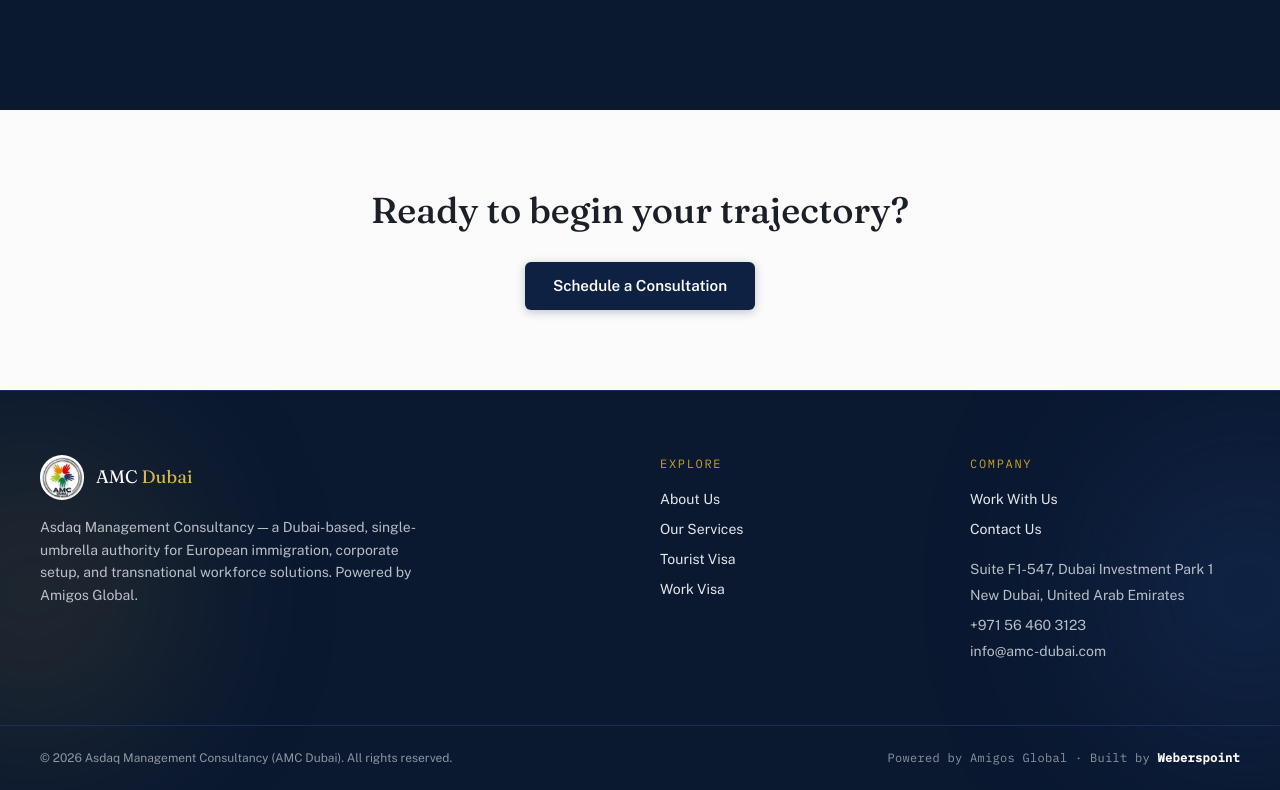
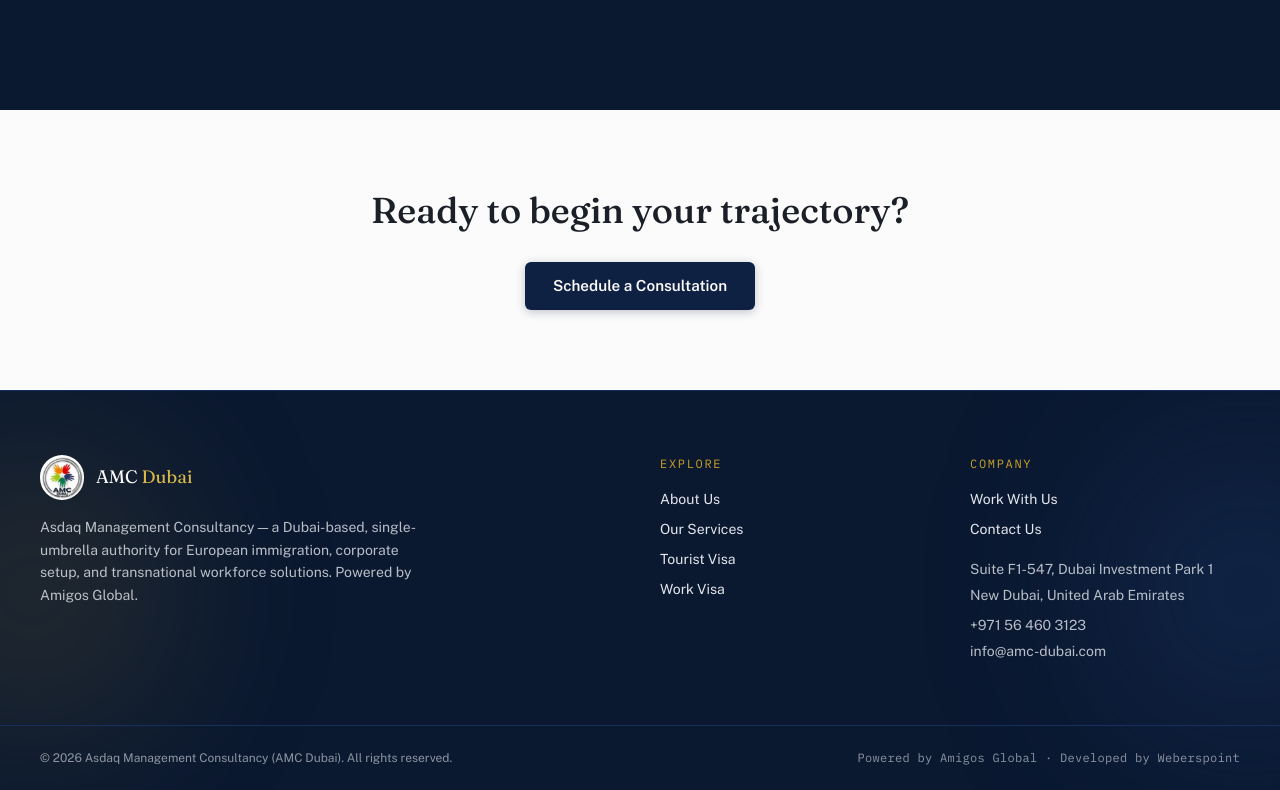
Before and after one commit to Raihanhn/amc, a Next.js app: page /about-us in a window 1280 px wide. Shown: the part 2608-3398 px from the top of the page. Built offline with nearby package versions, Linux system fonts and the light colour scheme.

Commit message:
footer updated with text developed by

```diff
--- a/components/Footer.js
+++ b/components/Footer.js
@@ -99,12 +99,12 @@ export default function Footer() {
             Dubai). All rights reserved.
           </p>
           <p className="font-mono tracking-wide">
-            Powered by Amigos Global · Built by{" "}
+            Powered by Amigos Global · Developed by{" "}
             <a
               href="https://weberspoint.com"
               target="_blank"
               rel="noopener noreferrer"
-              className=" font-semibold text-white hover:text-gold-300"
+              className=" text-xs text-platinum-200/60 hover:text-gold-300"
             >
               Weberspoint
             </a>
--- a/pages/index.js
+++ b/pages/index.js
@@ -133,10 +133,10 @@ export default function Home() {
               bespoke global trajectories for individuals and enterprises alike.
             </p>
             <div className="mt-9 flex flex-wrap gap-4">
-              <Button href="/contact-us" variant="gold" className="w-full sm:w-auto transition transform hover:scale-105">
+              <Button href="/contact-us" variant="gold" className="min-w-[200px] sm:min-w-0 transition transform hover:scale-105">
                 Request Consultation
               </Button>
-              <Button href="/our-services" variant="outline" className="w-full sm:w-auto transition transform hover:scale-105">
+              <Button href="/our-services" variant="outline" className="min-w-[200px] sm:min-w-0 transition transform hover:scale-105">
                 Explore Services
               </Button>
             </div>
```
